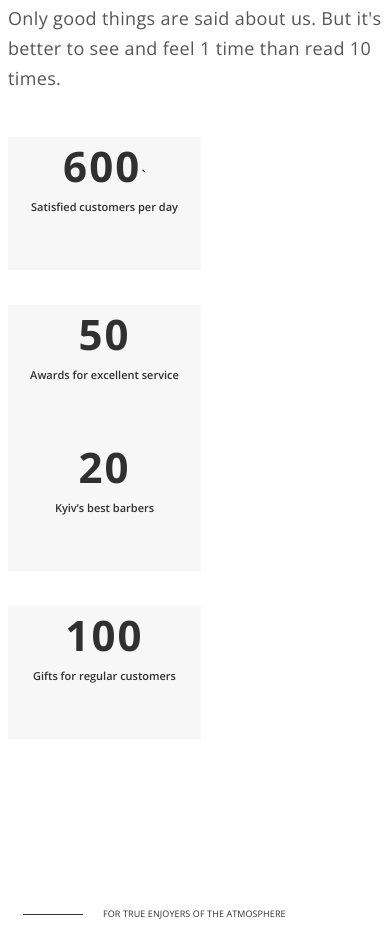
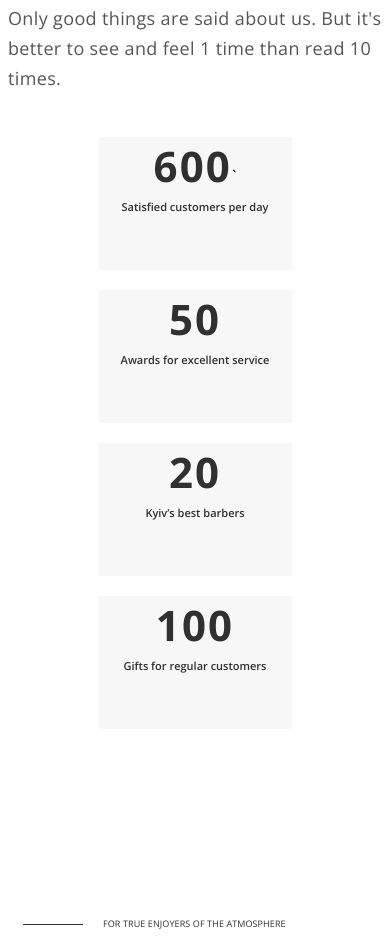
Before and after one commit to AlbinaKovalchuk/barbershop, a plain HTML site: page index.html in a window 390 px wide. Shown: the part 2108-3057 px from the top of the page. Drawn offline with nearby package versions, Linux system fonts and the light colour scheme.

Commit message:
add adaptivv

```diff
--- a/sass/layouts/_benefits.scss
+++ b/sass/layouts/_benefits.scss
@@ -29,9 +29,9 @@
 }
 
 .benefits-list {
+  @include mobile {
     display: flex;
     flex-wrap: wrap;
-  @include mobile {
     width: 418px;
   }
   @include tablet {
@@ -49,11 +49,16 @@
   height: 133px;
   text-align: center;
   background-color: #f7f7f7;
+  margin-bottom: 20px;
+
+  @include mobile {
+    margin-bottom: 0px;
     &:nth-child(odd) {
       margin-right: 30px;
     }
     &:nth-child(even) {
       margin-top: 35px;
+    }
   }
 
   @include tablet {
```
Also changed, not shown: css/main.css, css/main.min.css, 2 other files. Lines whose indentation alone changed are shown as unchanged.
